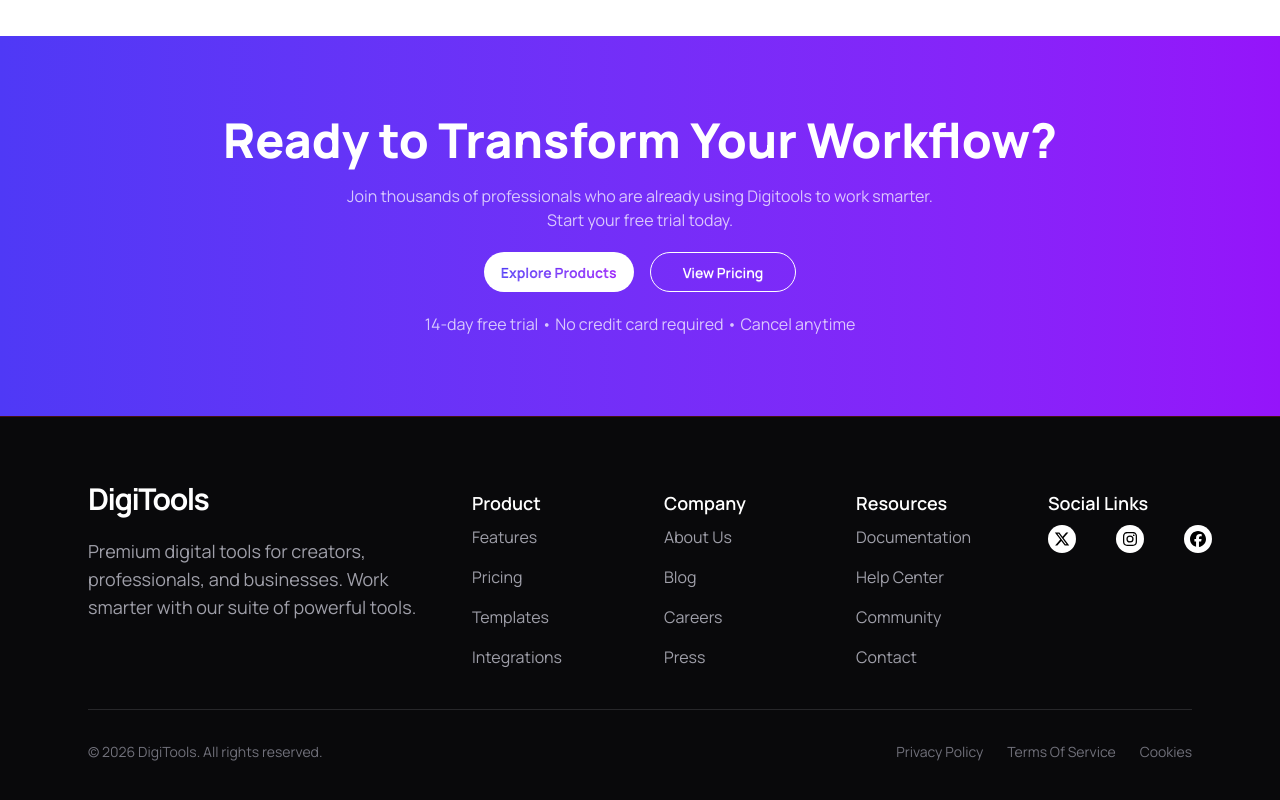
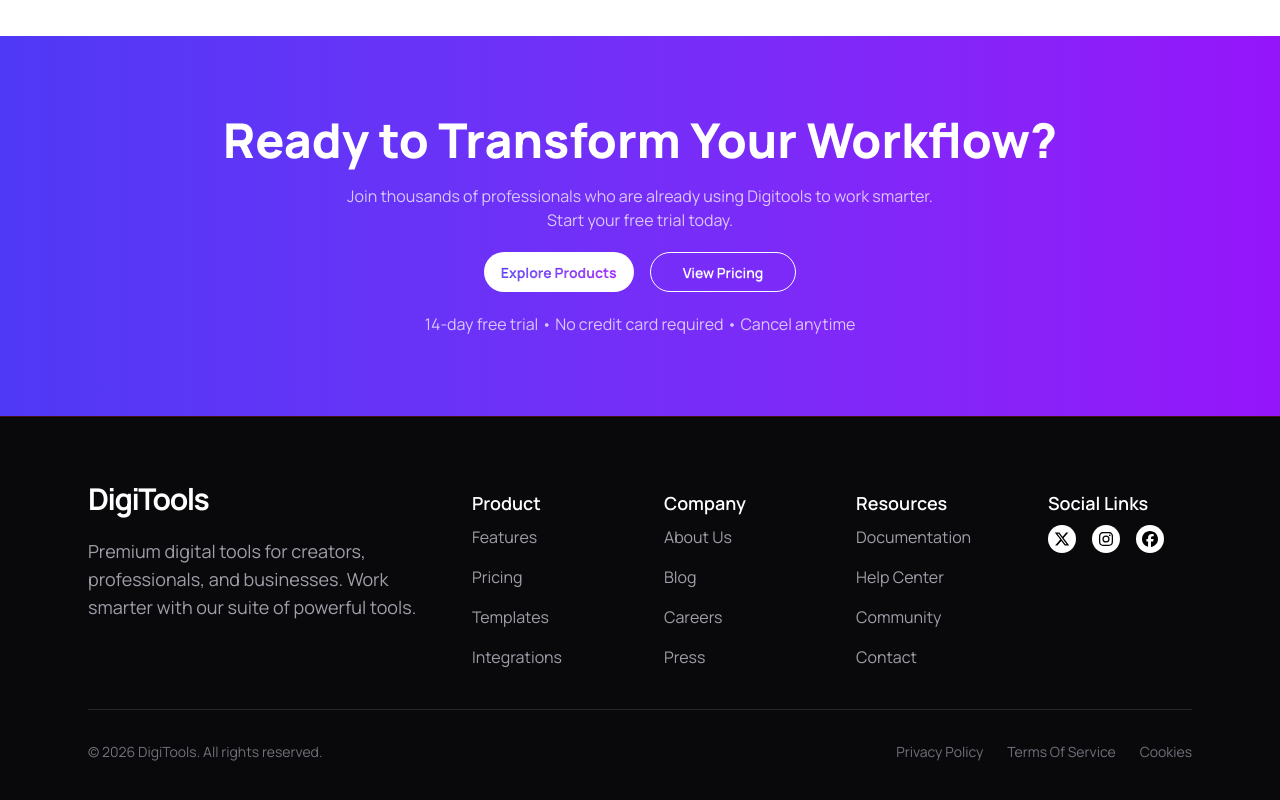
Before and after one commit to pritam-b-dev/DigiTools, a React (Vite) app: page / in a window 1280 px wide. Shown: the part 3674-4474 px from the top of the page. Built offline with nearby package versions, Linux system fonts and the light colour scheme.

Commit message:
footer social icon gap changes.

```diff
--- a/src/Components/Footer.jsx
+++ b/src/Components/Footer.jsx
@@ -112,7 +112,7 @@ const Footer = () => {
             <h3 className="text-white font-semibold mb-2 mt-2 text-lg">
               Social Links
             </h3>
-            <ul className="space-y-4 text-zinc-400 flex gap-10">
+            <ul className="space-y-4 text-zinc-400 flex gap-10 lg:gap-4">
               <li className="bg-white rounded-full w-7 h-7 flex justify-center items-center">
                 <a href="#" className="">
                   <FontAwesomeIcon icon={faXTwitter} className="text-black" />
```
